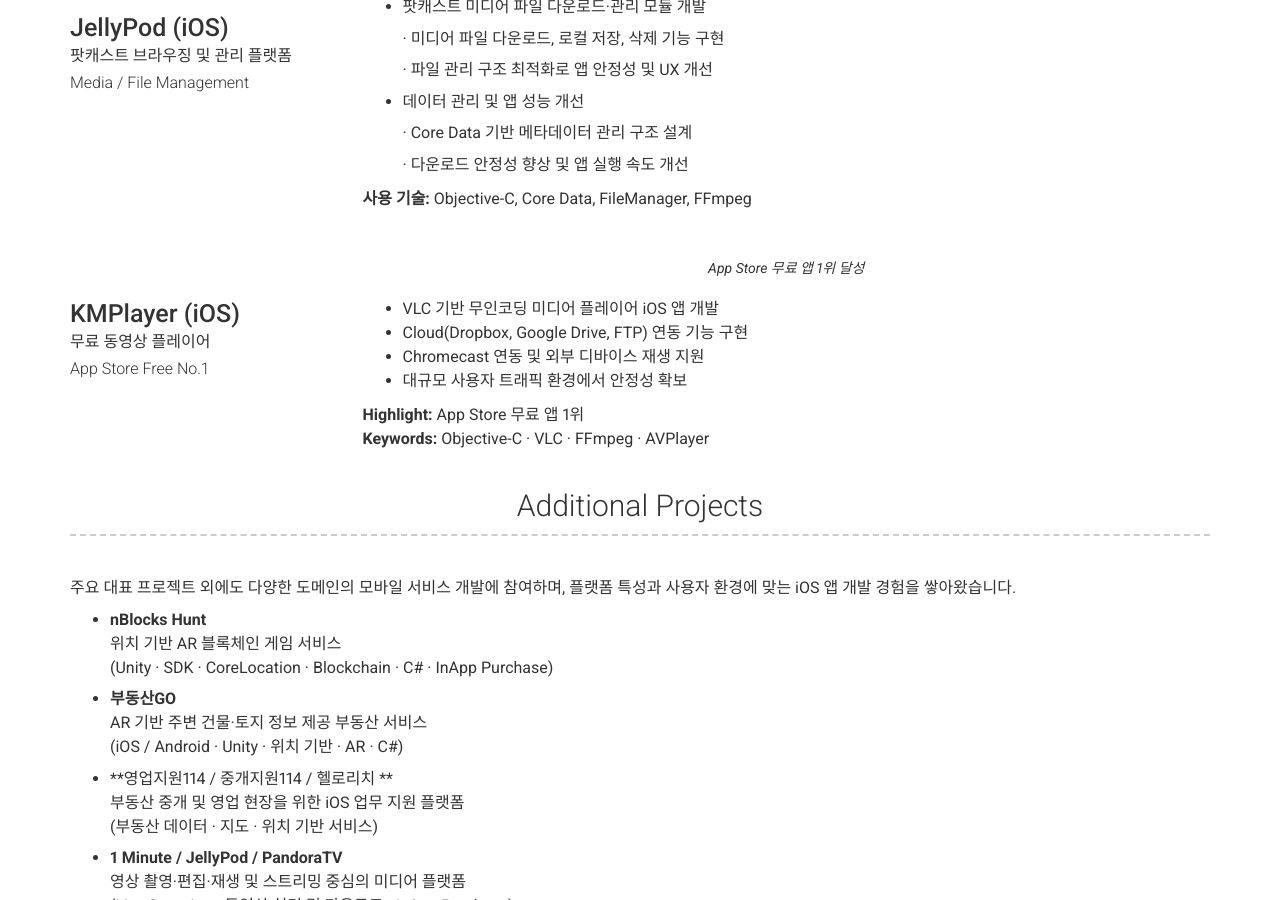
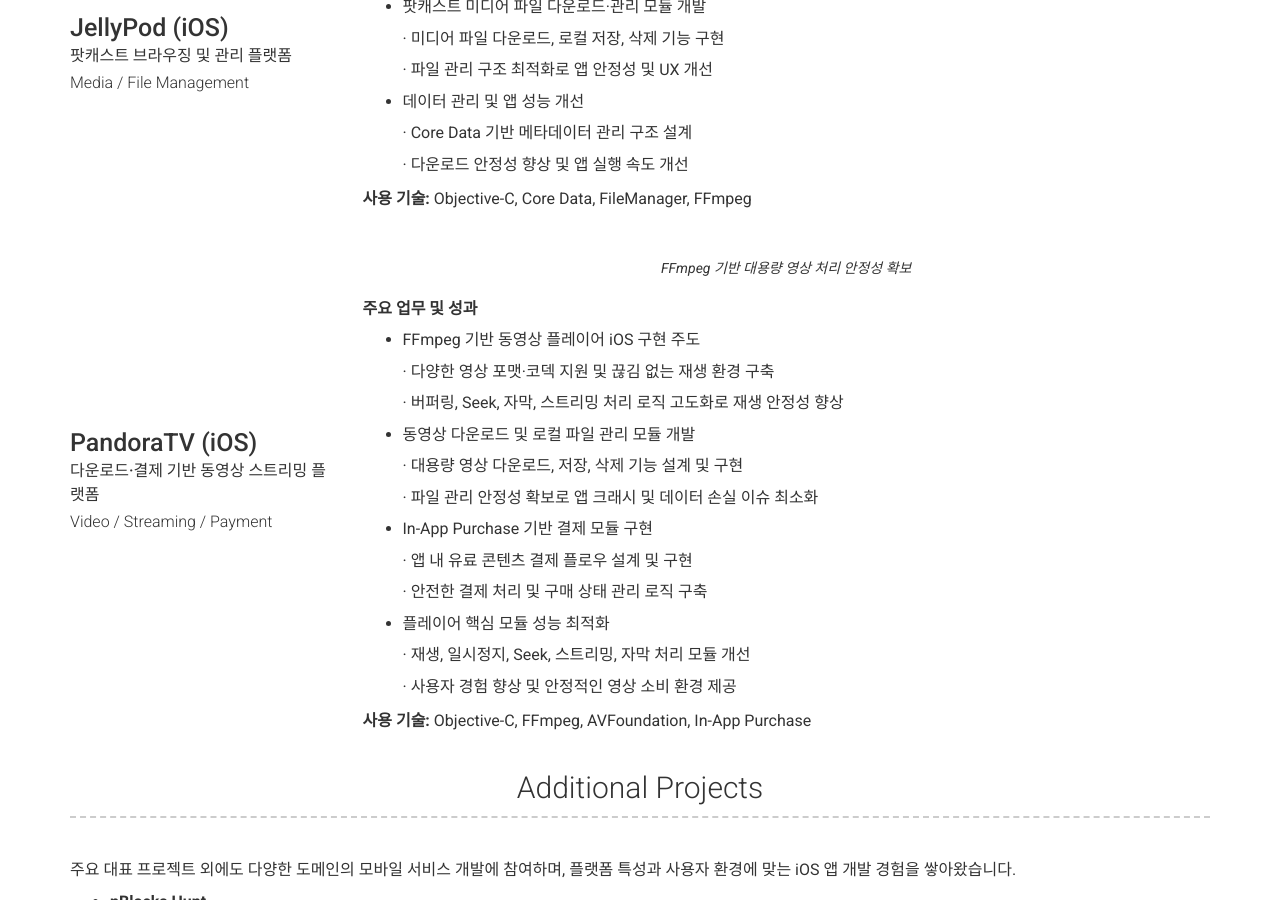
Before and after one commit to toypresent81/toypresent81.github.io, a Jekyll site: the page built from index.md, in a window 1280 px wide and 900 px high, scrolled down 7198 px. Built offline with Jekyll 4.4.1, drawn with Linux system fonts in a browser that asks for light colours; nearby versions of some CDN libraries.

Commit message:
Update _config.yml

```diff
--- a/_config.yml
+++ b/_config.yml
@@ -493,20 +493,39 @@ content:
 
           **사용 기술:** Objective-C, Core Data, FileManager, FFmpeg
 
-      - layout: left
-        title: KMPlayer (iOS)
-        sub_title: 무료 동영상 플레이어
-        caption: App Store Free No.1
+      - title: PandoraTV (iOS)
+        sub_title: 다운로드·결제 기반 동영상 스트리밍 플랫폼
+        caption: Video / Streaming / Payment
         quote: >
-          App Store 무료 앱 1위 달성
+          FFmpeg 기반 대용량 영상 처리 안정성 확보
         description: |
-          - VLC 기반 무인코딩 미디어 플레이어 iOS 앱 개발
-          - Cloud(Dropbox, Google Drive, FTP) 연동 기능 구현
-          - Chromecast 연동 및 외부 디바이스 재생 지원
-          - 대규모 사용자 트래픽 환경에서 안정성 확보
+          **주요 업무 및 성과**
 
-          **Highlight:** App Store 무료 앱 1위
-          **Keywords:** Objective-C · VLC · FFmpeg · AVPlayer
+          - FFmpeg 기반 동영상 플레이어 iOS 구현 주도
+
+            · 다양한 영상 포맷·코덱 지원 및 끊김 없는 재생 환경 구축
+
+            · 버퍼링, Seek, 자막, 스트리밍 처리 로직 고도화로 재생 안정성 향상
+
+          - 동영상 다운로드 및 로컬 파일 관리 모듈 개발
+
+            · 대용량 영상 다운로드, 저장, 삭제 기능 설계 및 구현
+
+            · 파일 관리 안정성 확보로 앱 크래시 및 데이터 손실 이슈 최소화
+
+          - In-App Purchase 기반 결제 모듈 구현
+
+            · 앱 내 유료 콘텐츠 결제 플로우 설계 및 구현
+
+            · 안전한 결제 처리 및 구매 상태 관리 로직 구축
+
+          - 플레이어 핵심 모듈 성능 최적화
+
+            · 재생, 일시정지, Seek, 스트리밍, 자막 처리 모듈 개선
+
+            · 사용자 경험 향상 및 안정적인 영상 소비 환경 제공
+
+          **사용 기술:** Objective-C, FFmpeg, AVFoundation, In-App Purchase
 
   - title: Additional Projects
     layout: text
```
